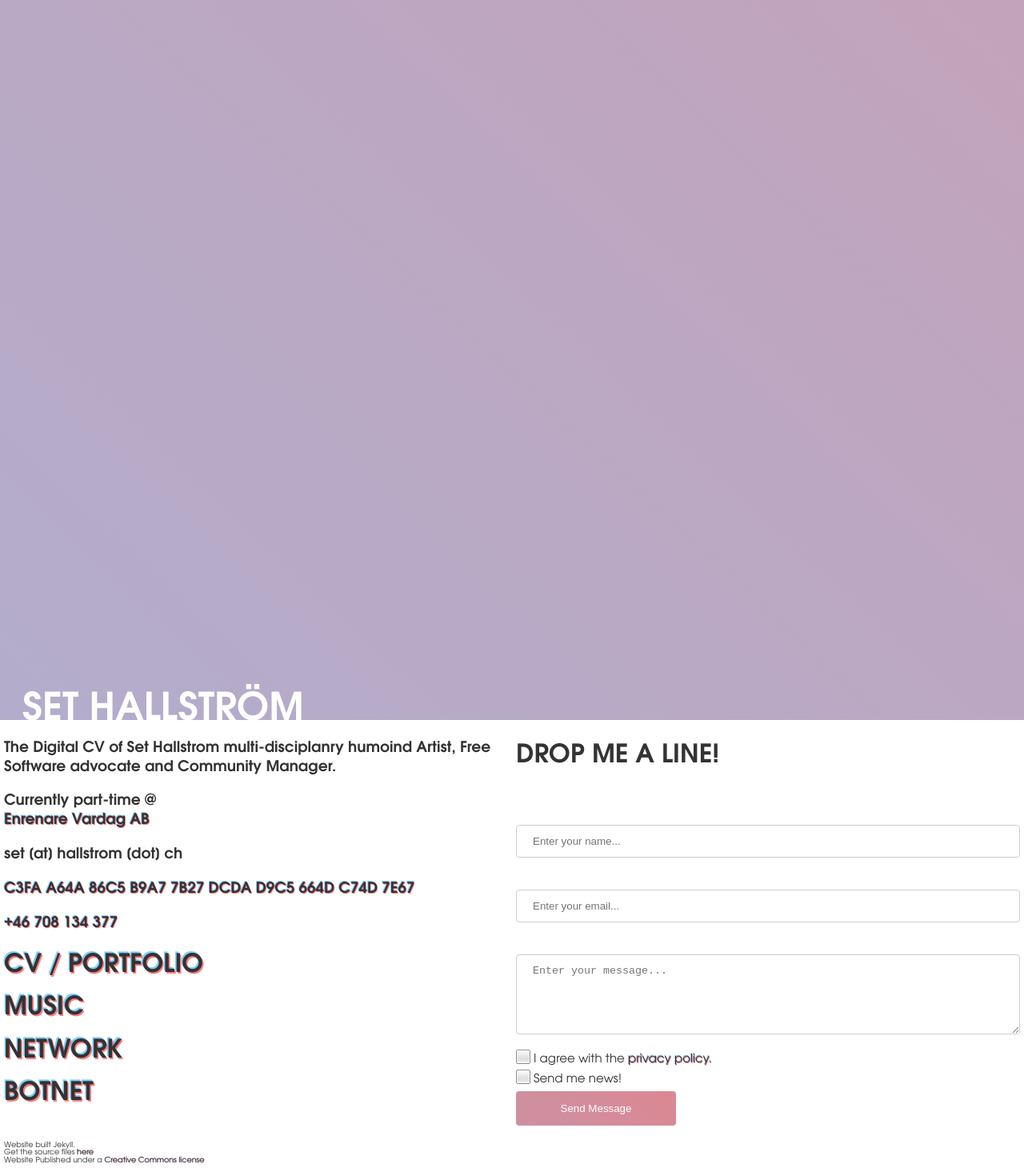
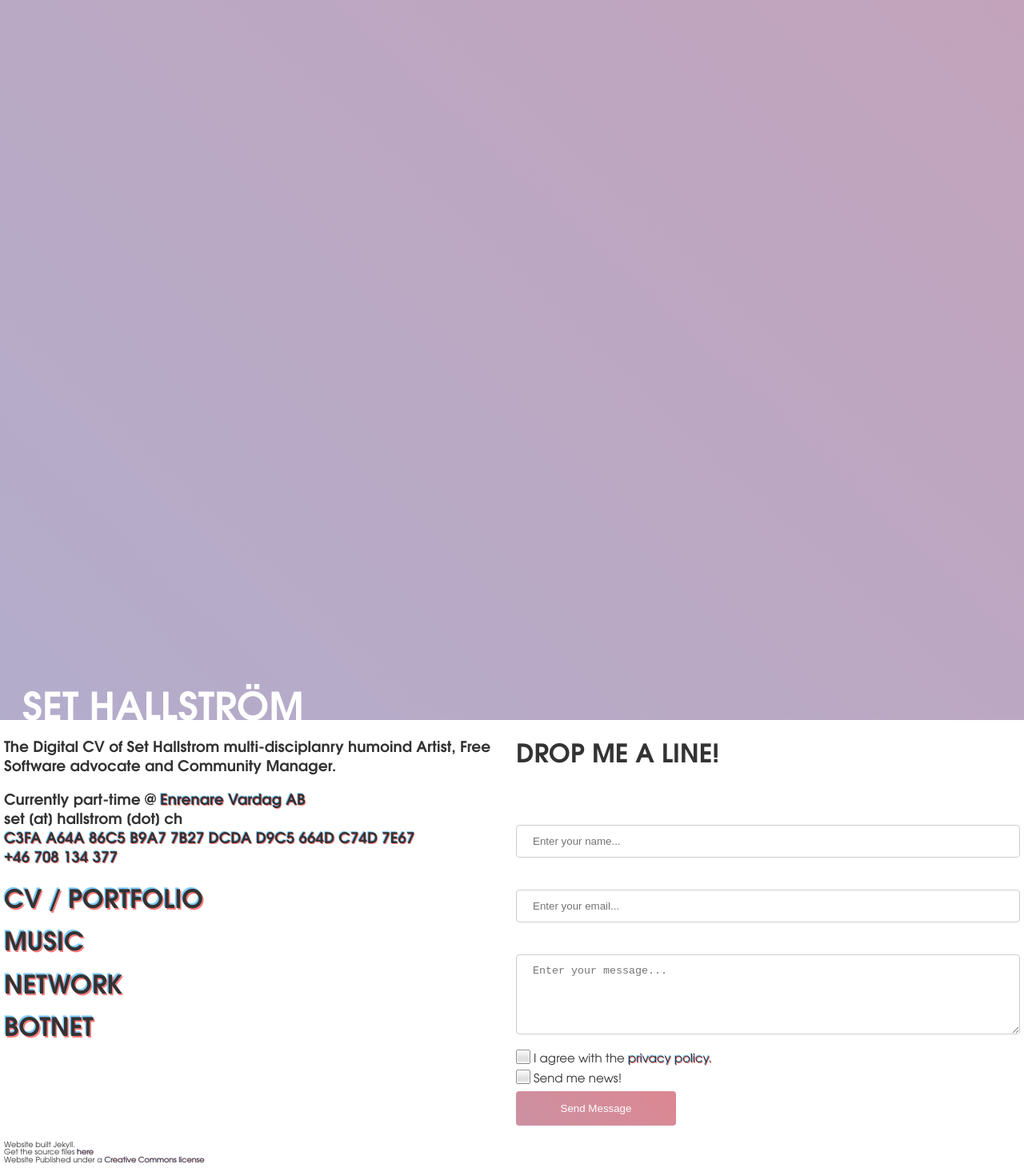
Before and after one commit to Sakrecoer/set.hallstrom, a Jekyll site: the page built from index.html, in a window 1280 px wide. Shown: the whole page at 80% size. Built offline with Jekyll 4.4.1, drawn with Linux system fonts in a browser that asks for light colours.

Commit message:
pedantic shit

```diff
--- a/index.html
+++ b/index.html
@@ -9,20 +9,19 @@ layout: default
 
 <div class="column">
   <h3>{{ page.description }}</h3>
+
   <div class="editable">
-    <h3>Currently part-time @&nbsp;
-      <br /><a target="_blank" style="font-size: 1em;" href="/" class="cc-active">Enrenare Vardag AB</a>
-    </h3>
-    <h3>set [at] hallstrom [dot] ch</h3>
-    <h3><a target="_blank" href="http://keyserver.ubuntu.com/pks/lookup?op=get&amp;search=0xD9C5664DC74D7E67">C3FA A64A 86C5 B9A7 7B27 DCDA D9C5 664D C74D 7E67</a></h3>
-    <h3><a href="tel:+46708134377"><b>+46 708 134 377</b></a></h3>
+    <h3>Currently part-time @&nbsp;<a target="_blank" style="font-size: 1em;" href="/" class="cc-active">Enrenare Vardag AB</a>
+    <br />set [at] hallstrom [dot] ch
+      <br /><a target="_blank" href="http://keyserver.ubuntu.com/pks/lookup?op=get&amp;search=0xD9C5664DC74D7E67">C3FA A64A 86C5 B9A7 7B27 DCDA D9C5 664D C74D 7E67</a>
+      <br /><a href="tel:+46708134377"><b>+46 708 134 377</b></a></h3>
   </div>
   <div class="editable">
-    <h1><a target="_blank" href="set_hallstrom20180313.pdf">CV / Portfolio</a></h1>
-    <h1><a target="_blank" href="https://sakrecoer.com/">Music</a></h1>
-    <h1><a target="_blank" href="https://terminalnet.work">Network</a></h1>
-    <h1><a target="_blank" href="https://www.linkedin.com/in/set-hallstrom/">Botnet</a></h1>
-  </div>
+      <h1><a target="_blank" href="set_hallstrom20180313.pdf">CV / Portfolio</a></h1>
+      <h1><a target="_blank" href="https://sakrecoer.com/">Music</a></h1>
+      <h1><a target="_blank" href="https://terminalnet.work">Network</a></h1>
+      <h1><a target="_blank" href="https://www.linkedin.com/in/set-hallstrom/">Botnet</a></h1>
+    </div>
 </div>
 
 <div class="column">
```
